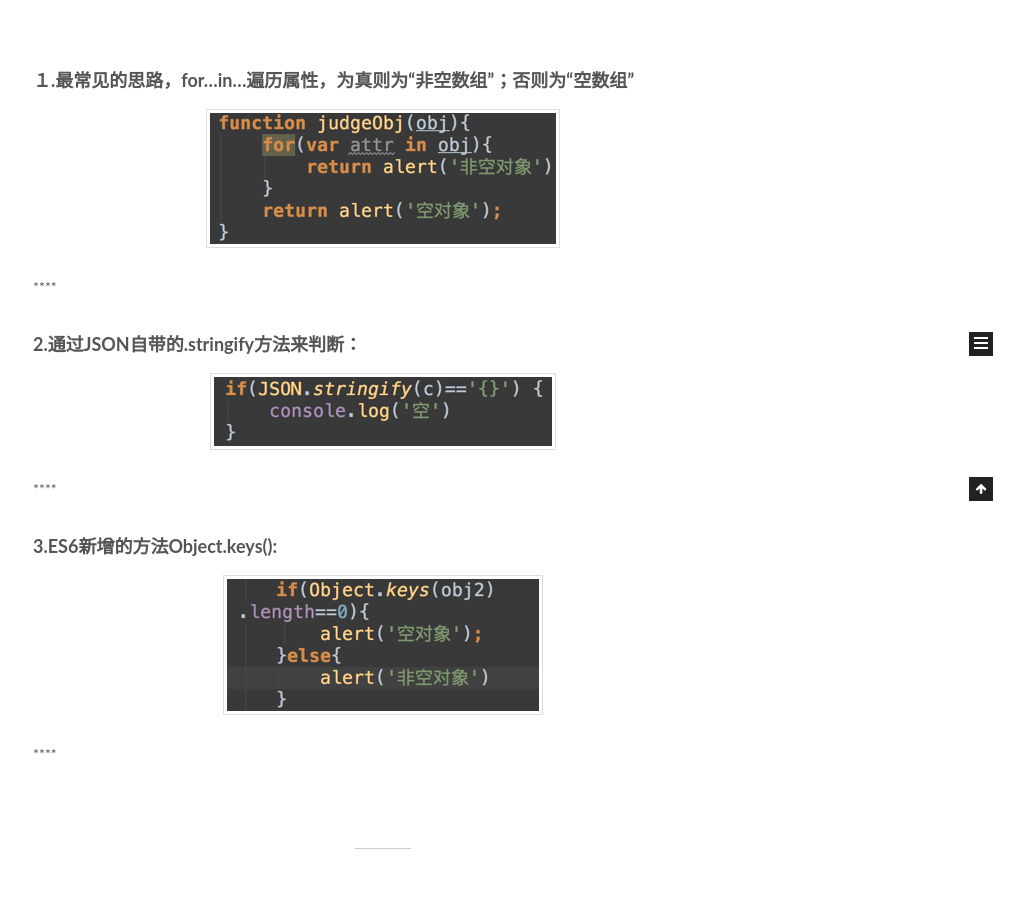
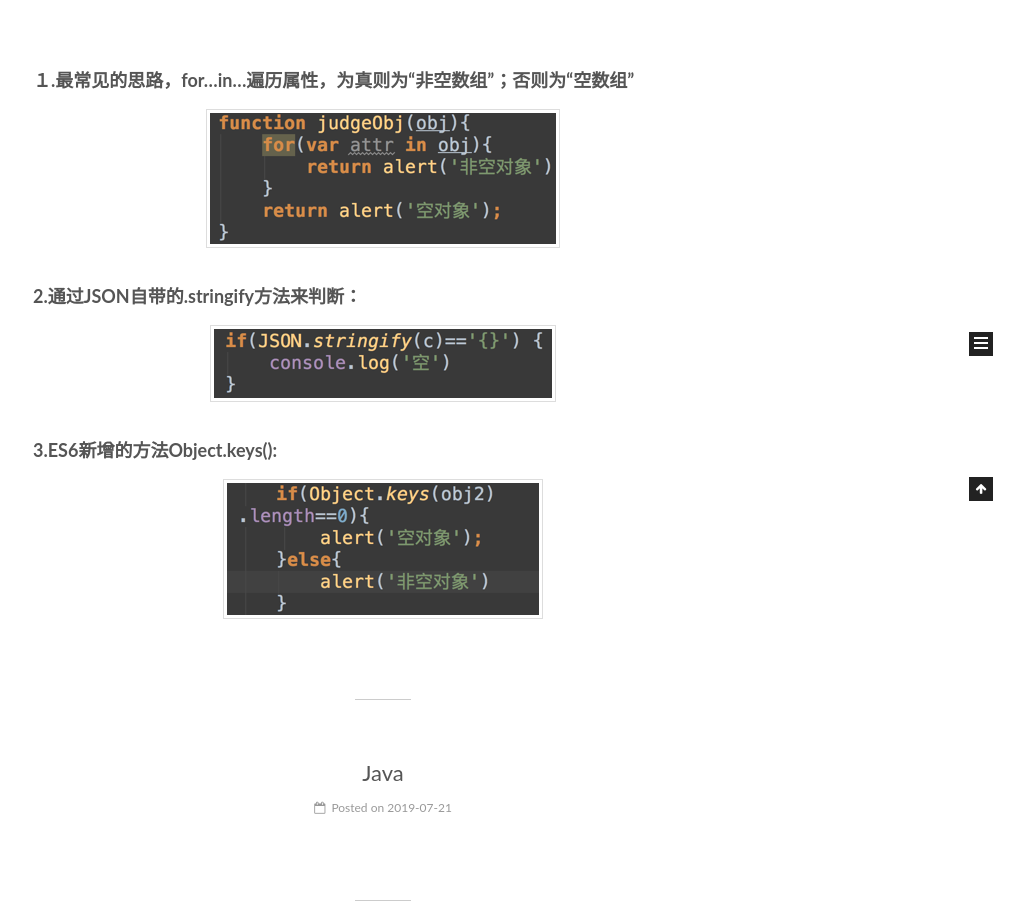
Before and after one commit to wangxuncheng/wangxuncheng.github.io, a plain HTML site: page index.html in a window 1280 px wide. Shown: the part 399-1303 px from the top of the page, without its empty margins (257-1280 px from the left). Drawn offline with Linux system fonts and the light colour scheme.

Commit message:
Site updated: 2019-07-21 16:58:24

```diff
--- a/css/main.css
+++ b/css/main.css
@@ -1822,7 +1822,7 @@ pre .javascript .function {
   width: 4px;
   height: 4px;
   border-radius: 50%;
-  background: #1dcdff;
+  background: #ff4;
 }
 .links-of-blogroll {
   font-size: 13px;
--- a/index.html
+++ b/index.html
@@ -300,9 +300,9 @@
 
 
 
-            <h3 id="１-最常见的思路，for…in…遍历属性，为真则为“非空数组”；否则为“空数组”"><a href="#１-最常见的思路，for…in…遍历属性，为真则为“非空数组”；否则为“空数组”" class="headerlink" title="１.最常见的思路，for…in…遍历属性，为真则为“非空数组”；否则为“空数组”"></a>１.最常见的思路，for…in…遍历属性，为真则为“非空数组”；否则为“空数组”</h3><p><img src="//wangxuncheng.github.io/2019/07/21/JS判断对象是否为空/1055667-20171019174400802-891878632.png" alt>****</p>
-<h3 id="2-通过JSON自带的-stringify方法来判断："><a href="#2-通过JSON自带的-stringify方法来判断：" class="headerlink" title="2.通过JSON自带的.stringify方法来判断："></a>2.通过JSON自带的.stringify方法来判断：</h3><p><img src="//wangxuncheng.github.io/2019/07/21/JS判断对象是否为空/1055667-20171019174534349-1900170268.png" alt>****</p>
-<h3 id="3-ES6新增的方法Object-keys"><a href="#3-ES6新增的方法Object-keys" class="headerlink" title="3.ES6新增的方法Object.keys():"></a>3.ES6新增的方法Object.keys():</h3><p><img src="//wangxuncheng.github.io/2019/07/21/JS判断对象是否为空/1055667-20171019174553334-1390474222.png" alt>****</p>
+            <h3 id="１-最常见的思路，for…in…遍历属性，为真则为“非空数组”；否则为“空数组”"><a href="#１-最常见的思路，for…in…遍历属性，为真则为“非空数组”；否则为“空数组”" class="headerlink" title="１.最常见的思路，for…in…遍历属性，为真则为“非空数组”；否则为“空数组”"></a>１.最常见的思路，for…in…遍历属性，为真则为“非空数组”；否则为“空数组”</h3><p><img src="//wangxuncheng.github.io/2019/07/21/JS判断对象是否为空/1055667-20171019174400802-891878632.png" alt></p>
+<h3 id="2-通过JSON自带的-stringify方法来判断："><a href="#2-通过JSON自带的-stringify方法来判断：" class="headerlink" title="2.通过JSON自带的.stringify方法来判断："></a>2.通过JSON自带的.stringify方法来判断：</h3><p><img src="//wangxuncheng.github.io/2019/07/21/JS判断对象是否为空/1055667-20171019174534349-1900170268.png" alt></p>
+<h3 id="3-ES6新增的方法Object-keys"><a href="#3-ES6新增的方法Object-keys" class="headerlink" title="3.ES6新增的方法Object.keys():"></a>3.ES6新增的方法Object.keys():</h3><p><img src="//wangxuncheng.github.io/2019/07/21/JS判断对象是否为空/1055667-20171019174553334-1390474222.png" alt></p>
 
 
 
```
Also changed, not shown: 2019/07/21/JS判断对象是否为空/index.html (+7 -7 lines).
